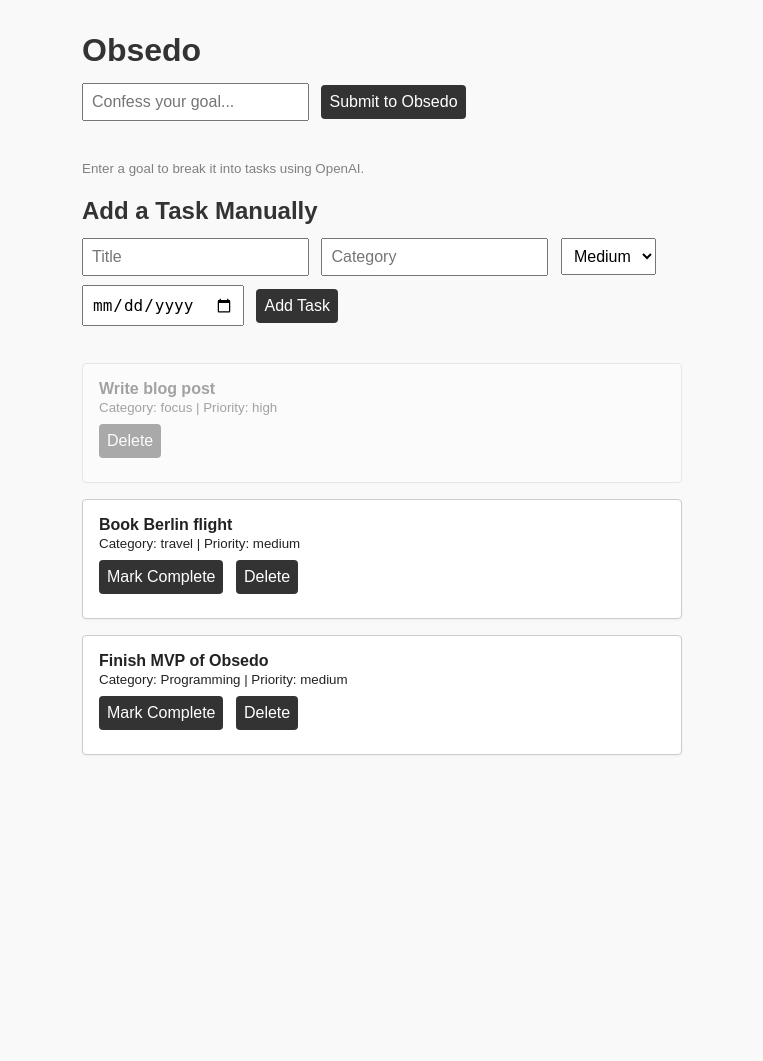
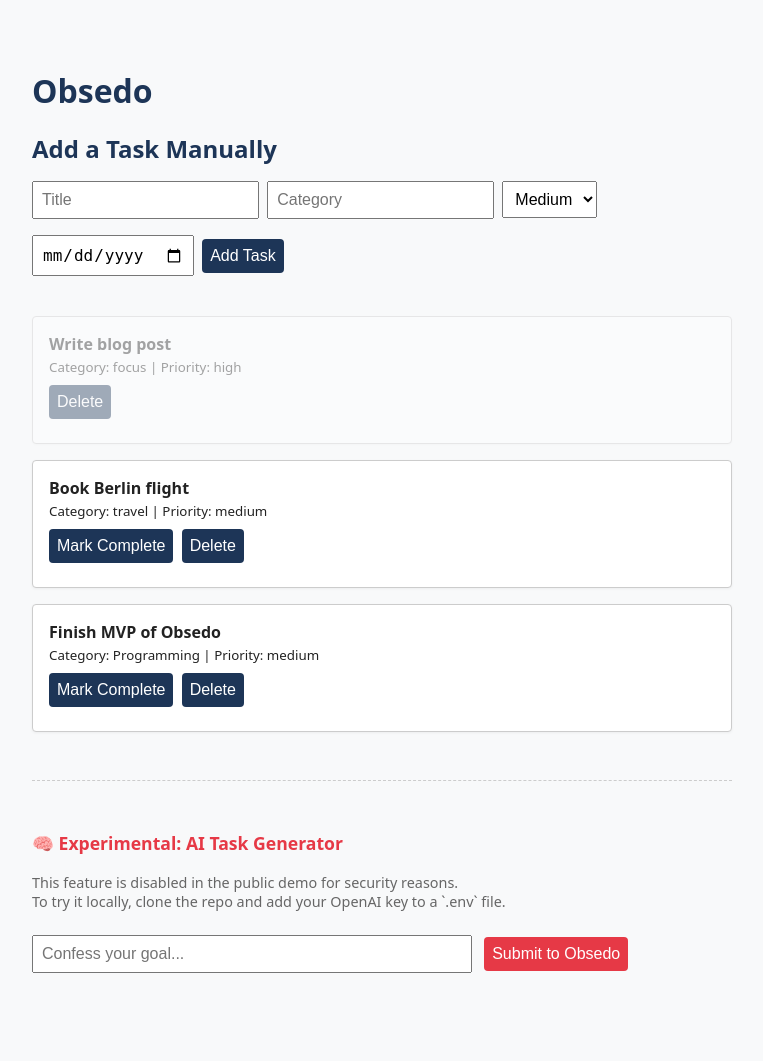
Before and after one commit to jvlyndark/obsedo, a Flask app: page / in a window 1280 px wide. Shown: the whole page, without its empty margins (258-1021 px from the left). Before the commit the page ends 755 px from the top, so only its background shows below. Run offline with Flask 3, Linux system fonts and the light colour scheme; data comes from the database, SQL or seed files in the repository.

Commit message:
Update UI and layout

```diff
--- a/app/templates/index.html
+++ b/app/templates/index.html
@@ -8,48 +8,92 @@
       href="{{ url_for('static', filename='styles.css') }}"
     />
     <style>
-      /* Quick spacing and basic styling */
       body {
-        font-family: sans-serif;
-        max-width: 600px;
+        font-family: system-ui, sans-serif;
+        max-width: 700px;
         margin: 2rem auto;
-        padding: 0 1rem;
+        padding: 1rem;
+        background-color: #f8f9fa;
+        color: #222;
       }
 
-      li {
-        margin-bottom: 1.2em;
+      h1,
+      h2 {
+        color: #1d3557;
+        margin-bottom: 0.5rem;
+      }
+
+      form {
+        margin-bottom: 2rem;
+      }
+
+      input,
+      select,
+      button {
         padding: 0.5em;
-        border-bottom: 1px solid #ccc;
-        list-style: none;
+        margin: 0.5em 0.25em 0.5em 0;
+        font-size: 1rem;
       }
 
       button {
-        margin-right: 0.5em;
-        cursor: pointer;
+        background: #1d3557;
+        color: #fff;
+        border: none;
+        border-radius: 4px;
       }
 
-      input,
-      select {
-        margin: 0.3em 0.5em 0.3em 0;
+      button:hover {
+        background: #1f1a67;
+      }
+
+      ul#task-list {
+        padding: 0;
+      }
+
+      ul#task-list li {
+        background: white;
+        border: 1px solid #ccc;
+        border-radius: 4px;
+        margin-bottom: 1rem;
+        padding: 1rem;
+        list-style: none;
+        box-shadow: 0 1px 3px rgba(0, 0, 0, 0.05);
+      }
+
+      #experimental-wrapper {
+        margin-top: 3rem;
+        padding-top: 2rem;
+        border-top: 1px dashed #ccc;
+      }
+
+      .ai-label {
+        font-weight: bold;
+        font-size: 1.1em;
+        color: #e63946;
+      }
+
+      .ai-note {
+        font-size: 0.9em;
+        color: #666;
+        margin-bottom: 1rem;
+      }
+
+      #goal-form input {
+        width: 60%;
+        margin-right: 0.5em;
+      }
+
+      #goal-form button {
+        background-color: #e63946;
+      }
+
+      #goal-form button:hover {
+        background-color: #d62839;
       }
     </style>
   </head>
   <body>
     <h1>Obsedo</h1>
-
-    <!-- AI-powered task planning -->
-    <form id="goal-form">
-      <input
-        type="text"
-        id="goal"
-        placeholder="Confess your goal..."
-        required
-      />
-      <button type="submit">Submit to Obsedo</button>
-    </form>
-    <small id="goal-hint" style="color: gray">
-      Enter a goal to break it into tasks using OpenAI.
-    </small>
 
     <h2>Add a Task Manually</h2>
     <form id="manual-task-form">
@@ -65,6 +109,25 @@
     </form>
 
     <ul id="task-list"></ul>
+
+    <div id="experimental-wrapper">
+      <p class="ai-label">🧠 Experimental: AI Task Generator</p>
+      <p class="ai-note">
+        This feature is disabled in the public demo for security reasons.<br />
+        To try it locally, clone the repo and add your OpenAI key to a `.env`
+        file.
+      </p>
+      <form id="goal-form">
+        <input
+          type="text"
+          id="goal"
+          placeholder="Confess your goal..."
+          required
+        />
+        <button type="submit">Submit to Obsedo</button>
+      </form>
+      <small id="goal-hint" style="color: gray"></small>
+    </div>
 
     <script>
       const list = document.getElementById("task-list");
@@ -193,7 +256,6 @@
             });
 
             const data = await res.json();
-            list.innerHTML = "";
 
             if (res.ok && Array.isArray(data)) {
               data.forEach((task) => {
```
Also changed, not shown: 1 other file.
